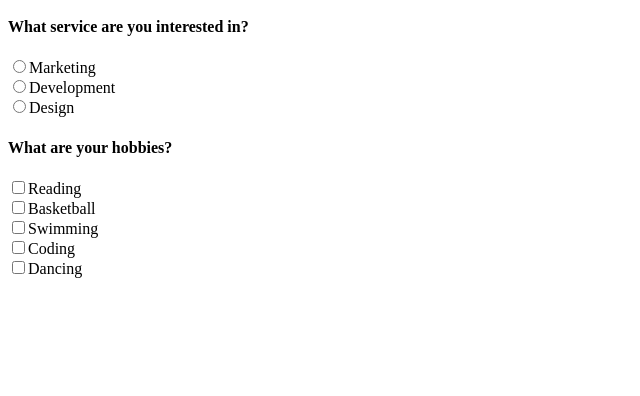
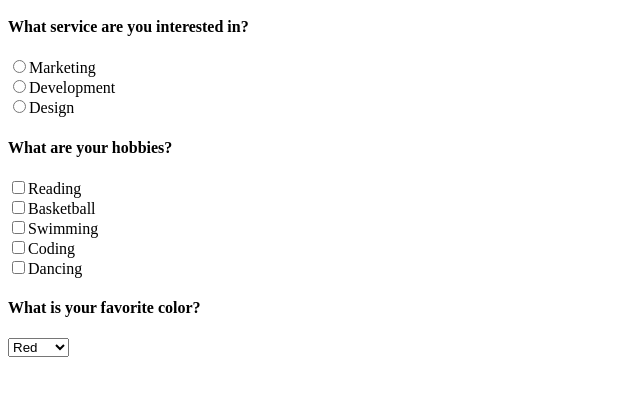
Before and after one commit to ShareghYusefi/HTML_Forms, a plain HTML site: page index.html in a window 1280 px wide. Shown: the part 146-542 px from the top of the page, without its empty margins (0-640 px from the left). Drawn offline with Linux system fonts and the light colour scheme.

Commit message:
select dropdown list

```diff
--- a/index.html
+++ b/index.html
@@ -34,6 +34,15 @@
       <input type="checkbox" name="hobbie3" value="swimming" />Swimming <br />
       <input type="checkbox" name="hobbie4" value="coding" />Coding <br />
       <input type="checkbox" name="hobbie5" value="dancing" />Dancing <br />
+
+      <!-- Select & option tags are used when we have a dropdown list -->
+      <h4>What is your favorite color?</h4>
+      <select name="favorite_color">
+        <option value="red">Red</option>
+        <option value="blue">Blue</option>
+        <option value="green">Green</option>
+        <option value="yellow">Yellow</option>
+      </select>
     </form>
   </body>
 </html>
```
